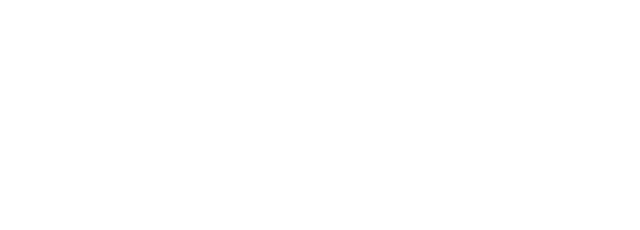
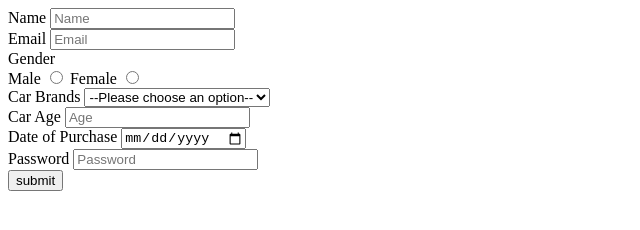
Before and after one commit to acciojob/car-insurance-form-Umeshjyani, a website: page main.html in a window 1280 px wide. Shown: the whole page, without its empty margins (0-640 px from the left). Drawn offline with Linux system fonts and the light colour scheme.

Commit message:
created a submission

```diff
--- a/main.html
+++ b/main.html
@@ -8,6 +8,45 @@
 
 <body>
 	<!-- the entire body must be written by student -->
+	<form method="post">
+  <div>
+    <label for="name">Name</label>
+    <input type="text" id="name" name="name" placeholder="Name" required>
+  </div>
+  <div>
+    <label for="email">Email</label>
+    <input type="email" id="email" name="email" placeholder="Email" required>
+  </div>
+  <div>
+    <label>Gender</label><br>
+    <label for="gender_m">Male</label>
+    <input type="radio" id="gender_m" name="gender" value="male" required>
+    <label for="gender_f">Female</label>
+    <input type="radio" id="gender_f" name="gender" value="female" required>
+  </div>
+  <div>
+    <label for="cars">Car Brands</label>
+    <select id="cars" name="cars" required>
+      <option value="" disabled selected>--Please choose an option--</option>
+      <option value="BMW">BMW</option>
+      <option value="Audi">Audi</option>
+      <option value="Mercedez">Mercedez</option>
+    </select>
+  </div>
+  <div>
+    <label for="age">Car Age</label>
+    <input type="number" id="age" name="age" placeholder="Age" required>
+  </div>
+  <div>
+    <label for="dob">Date of Purchase</label>
+    <input type="date" id="dob" name="dob" required>
+  </div>
+  <div>
+    <label for="password">Password</label>
+    <input type="password" id="password" name="password" placeholder="Password" required>
+  </div>
+  <button type="submit">submit</button>
+</form>
     <script type="text/javascript" src="./script.js">
 </script>
 
```
